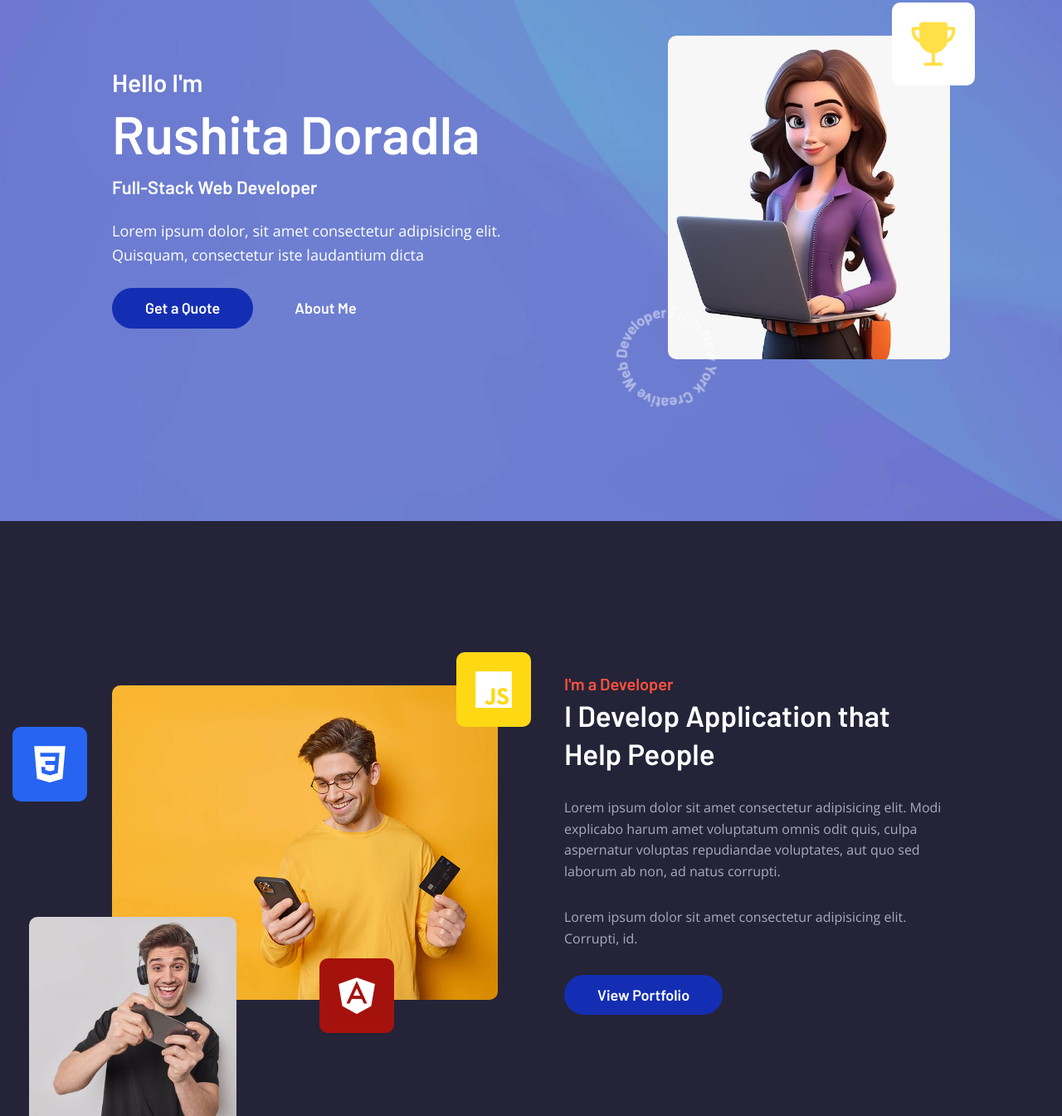
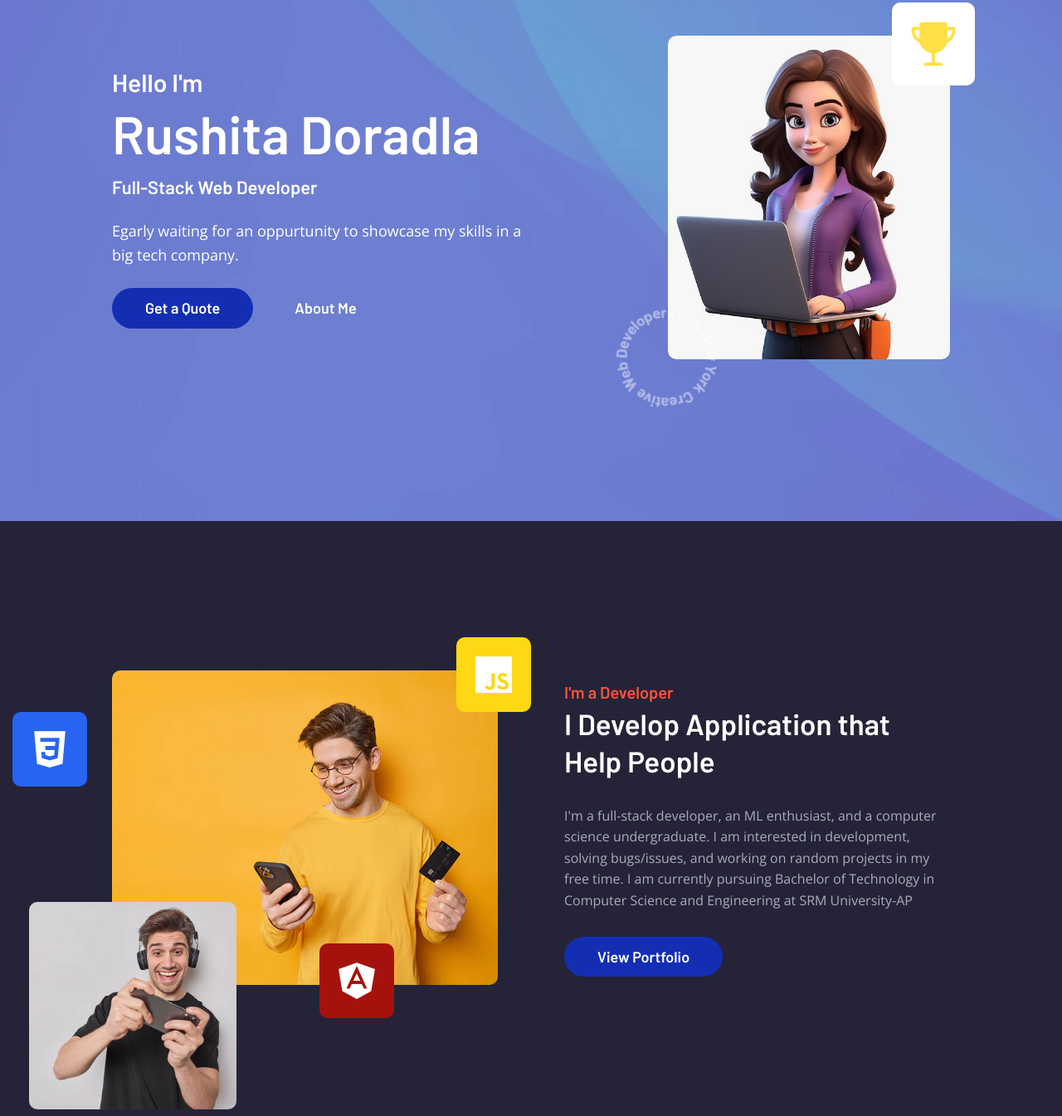
Before and after one commit to rushita-doradla/My-Portfolio, a plain HTML site: page index.html in a window 1280 px wide. Shown: the part 172-1517 px from the top of the page at 83% size. Drawn offline with nearby package versions, Linux system fonts and the light colour scheme.

Commit message:
Update index.html

```diff
--- a/index.html
+++ b/index.html
@@ -128,9 +128,7 @@
             </h2>
 
             <p class="hero-text">
-              Lorem ipsum dolor, sit amet consectetur adipisicing elit. Quisquam, consectetur iste laudantium dicta
-
-              <!-- Adipisicing elit. Neqe nulla voluptatum eos repellat deserunt nesciunt tempore porro totam. -->
+               Egarly waiting for an oppurtunity to showcase my skills in a big tech company.
             </p>
 
             <div class="btn-group">
@@ -184,13 +182,9 @@
             <h2 class="h2 section-title">I Develop Application that Help People</h2>
 
             <p class="section-text">
-              Lorem ipsum dolor sit amet consectetur adipisicing elit. Modi explicabo harum amet voluptatum omnis odit
-              quis, culpa aspernatur voluptas repudiandae voluptates, aut quo sed laborum ab non, ad natus corrupti.
+            I'm a full-stack developer, an ML enthusiast, and a computer science undergraduate. I am interested in development, solving bugs/issues, and working on random projects in my free time. I am currently pursuing Bachelor of Technology in Computer Science and Engineering at SRM University-AP
             </p>
 
-            <p class="section-text">
-              Lorem ipsum dolor sit amet consectetur adipisicing elit. Corrupti, id.
-            </p>
 
             <a href="#portfolio" class="btn btn-primary blue">View Portfolio</a>
 
```
